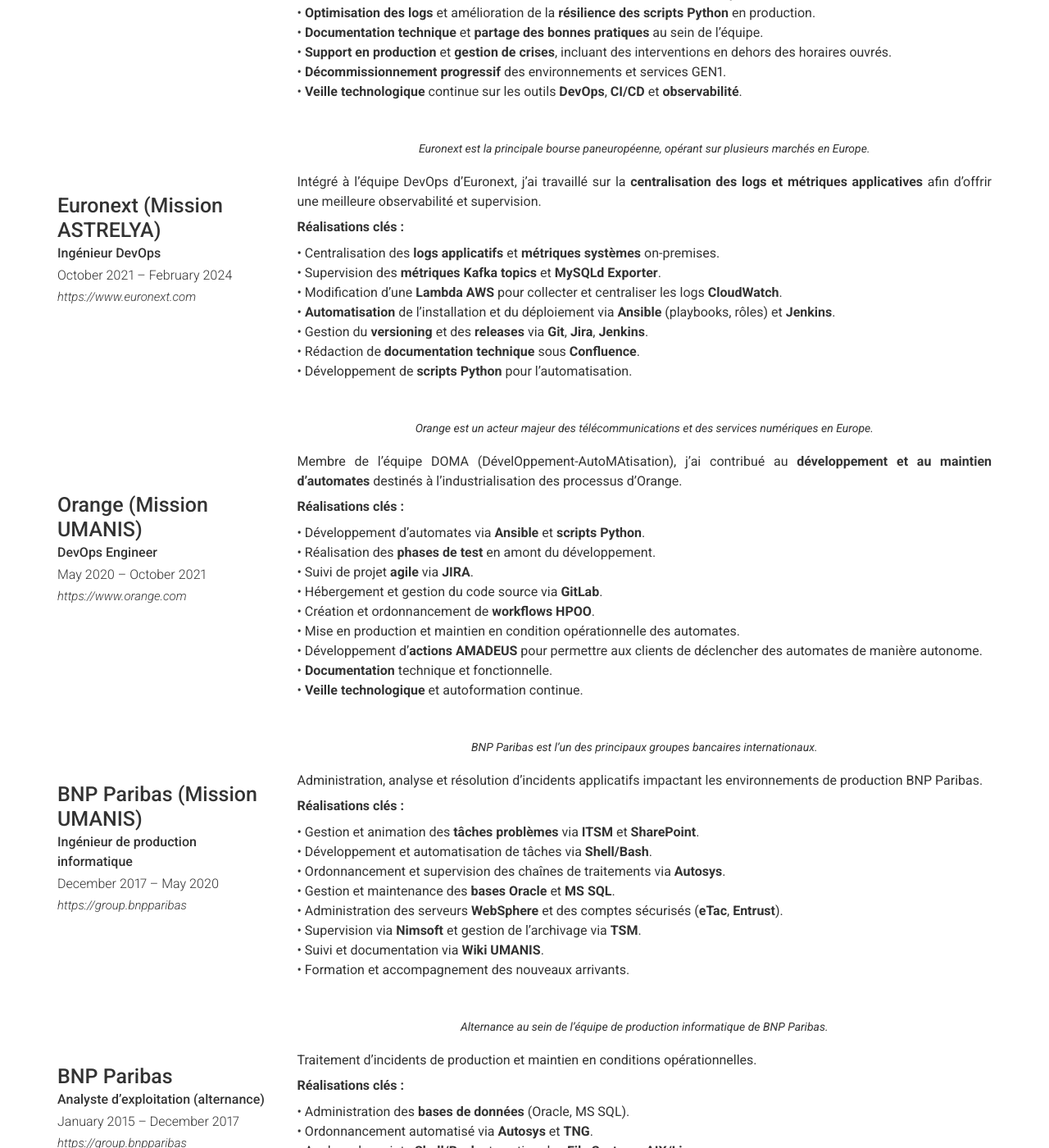
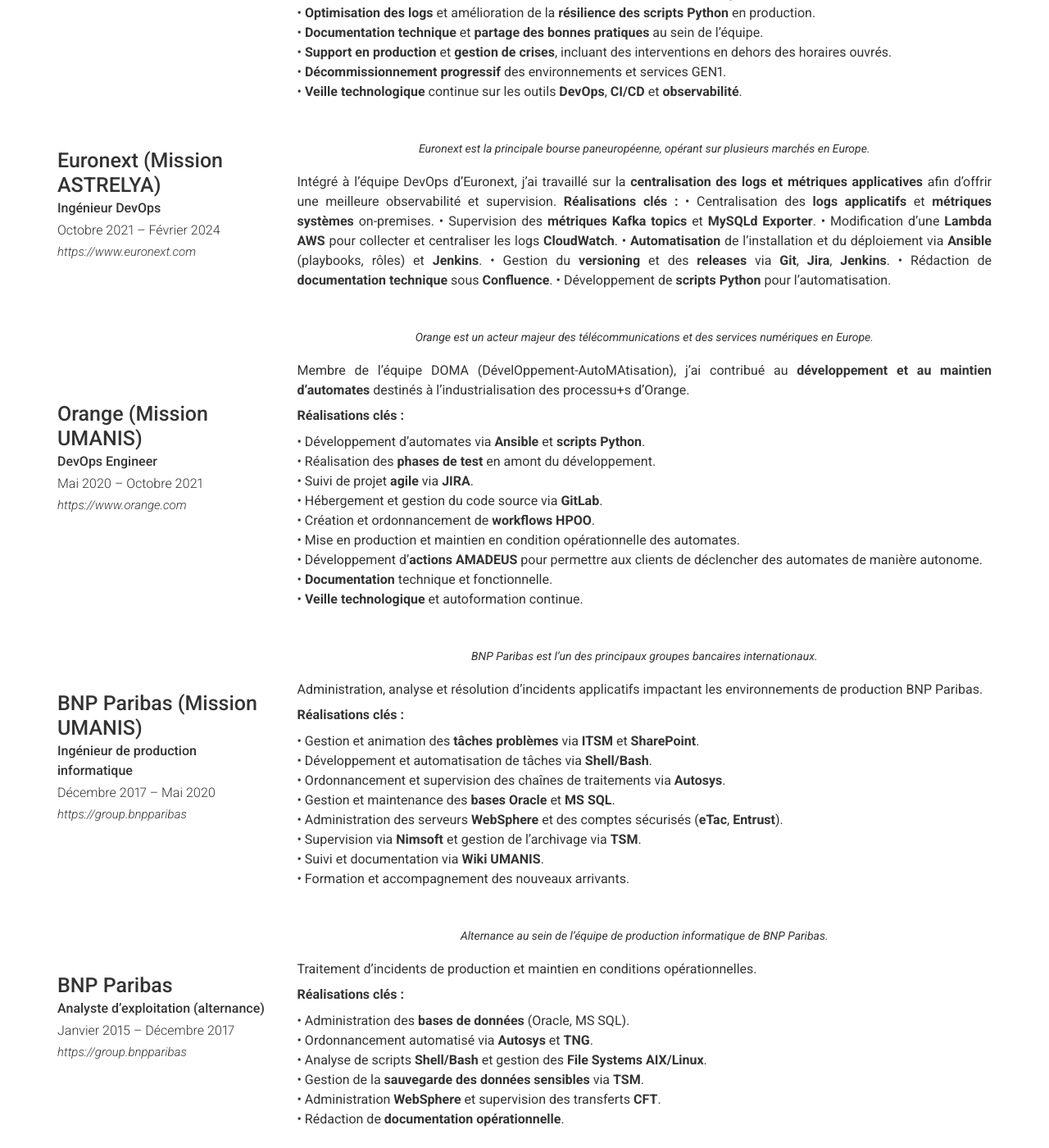
Before and after one commit to SERDANI/serdaninicolas.github.io, a Jekyll site: the page built from index.md, in a window 1280 px wide and 1400 px high, scrolled down 1179 px. Shown: the whole window at 82% size. Built offline with Jekyll 4.4.1, drawn with Linux system fonts in a browser that asks for light colours; nearby versions of some CDN libraries; some of the changed text lies outside the part shown.

Commit message:
Update _config.yml

```diff
--- a/_config.yml
+++ b/_config.yml
@@ -88,7 +88,7 @@ content:
           **Réalisations principales :**
 
           • Mise en place et maintenance de **workflows GitHub Actions** pour la **CI/CD** des applications back-end, front-end et batchs.
-          • Automatisation complète du **build** (CI) et du **déploiement** (CD) via **Helm**, **ArgoCD** et **Kubernetes**.
+          • Automatisation complète du **déploiement** (CD) via **Helm**, **ArgoCD** et **Kubernetes**.
           • Administration du **cloud privé DoItNow**, incluant l’intégration, la supervision et la maintenance de composants tels que **RabbitMQ**, **OpenShift (OCP)**, **PostgreSQL**, **Elasticsearch**, **Kibana**, **Vault**, **DNS** et **certificats**.
           • **Migration des instances Grafana** vers une instance **Dataviz** pour unifier et fiabiliser le monitoring.
           • **Migration des bases Oracle GEN1 vers GEN2** sur cloud privé (OCP), avec **automatisation du déploiement des instances via Terraform**.
@@ -102,11 +102,11 @@ content:
       - layout: left
         title: Euronext (Mission ASTRELYA)
         sub_title: Ingénieur DevOps
-        caption: October 2021 – February 2024
+        caption: Octobre 2021 – Février 2024
         link: https://www.euronext.com
         quote: >
           Euronext est la principale bourse paneuropéenne, opérant sur plusieurs marchés en Europe.
-        description: | # this will include new lines to allow paragraphs
+        description:
           Intégré à l’équipe DevOps d’Euronext, j’ai travaillé sur la **centralisation des logs et métriques applicatives** afin d’offrir une meilleure observabilité et supervision.
 
           **Réalisations clés :**
@@ -122,12 +122,12 @@ content:
       - layout: left
         title: Orange (Mission UMANIS)
         sub_title: DevOps Engineer
-        caption: May 2020 – October 2021
+        caption: Mai 2020 – Octobre 2021
         link: https://www.orange.com
         quote: >
           Orange est un acteur majeur des télécommunications et des services numériques en Europe.
         description: | # this will include new lines to allow paragraphs
-          Membre de l’équipe DOMA (DévelOppement-AutoMAtisation), j’ai contribué au **développement et au maintien d’automates** destinés à l’industrialisation des processus d’Orange.
+          Membre de l’équipe DOMA (DévelOppement-AutoMAtisation), j’ai contribué au **développement et au maintien d’automates** destinés à l’industrialisation des processu+s d’Orange.
 
           **Réalisations clés :**
 
@@ -144,7 +144,7 @@ content:
       - layout: left
         title: BNP Paribas (Mission UMANIS)
         sub_title: Ingénieur de production informatique
-        caption: December 2017 – May 2020
+        caption: Décembre 2017 – Mai 2020
         link: https://group.bnpparibas
         quote: >
           BNP Paribas est l’un des principaux groupes bancaires internationaux.
@@ -165,7 +165,7 @@ content:
       - layout: left
         title: BNP Paribas
         sub_title: Analyste d’exploitation (alternance)
-        caption: January 2015 – December 2017
+        caption: Janvier 2015 – Décembre 2017
         link: https://group.bnpparibas
         quote: >
           Alternance au sein de l’équipe de production informatique de BNP Paribas.
@@ -184,7 +184,7 @@ content:
       - layout: left
         title: BNP Paribas
         sub_title: Technicien de support (stage)
-        caption: April 2014 – June 2014
+        caption: Avril 2014 – Juin 2014
         link: https://group.bnpparibas
         quote: >
           Stage au sein de l’équipe support IT de BNP Paribas.
```
